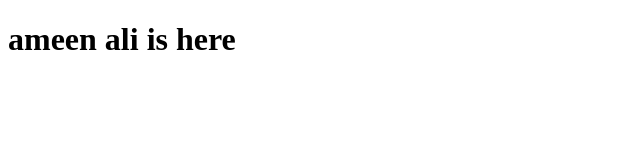
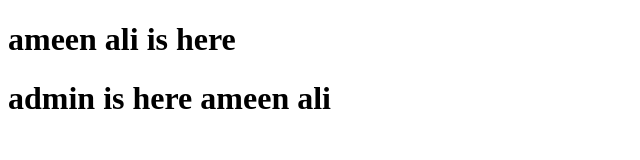
Before and after one commit to AMN-2/Git_Course, a plain HTML site: page index.html in a window 1280 px wide. Shown: the whole page, without its empty margins (0-640 px from the left). Drawn offline with Linux system fonts and the light colour scheme.

Commit message:
Fix : Main Problem

```diff
--- a/index.html
+++ b/index.html
@@ -1,11 +1,15 @@
 <!DOCTYPE html>
 <html lang="en">
+
 <head>
     <meta charset="UTF-8">
     <meta name="viewport" content="width=device-width, initial-scale=1.0">
     <title>admin page is her e</title>
 </head>
+
 <body>
     <h1>ameen ali is here </h1>
+    <h1>admin is here ameen ali </h1>
 </body>
+
 </html>
```
